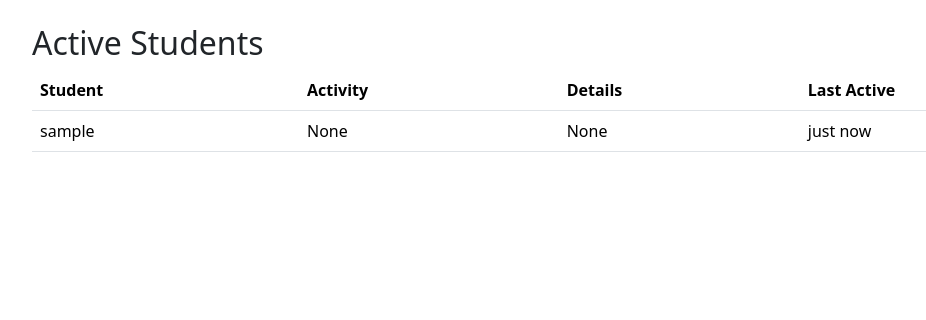
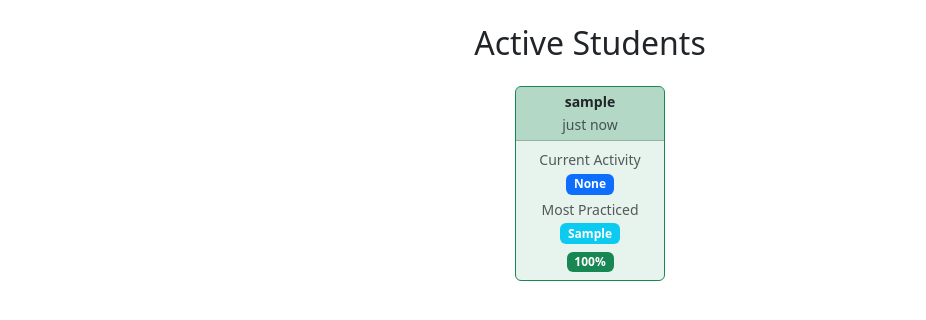
Before and after one commit to KennethWeiss/MathFluency, a Flask app: page /active-students in a window 1280 px wide. Shown: the part 56-376 px from the top of the page, without its empty margins (50-976 px from the left). Run offline with Flask 3, Linux system fonts and the light colour scheme; a user stored in the database is signed in; data comes from the database, SQL or seed files in the repository; tables that the repository leaves empty hold one stand-in row (values such as "Sample post").

Commit message:
style: change cards on active_students to fit better

```diff
--- a/routes/teacher_routes.py
+++ b/routes/teacher_routes.py
@@ -3,6 +3,8 @@ from flask_login import login_required, current_user
 from datetime import datetime, timedelta
 from app import db
 from models.active_session import ActiveSession
+from models.practice_attempt import PracticeAttempt
+from sqlalchemy import func
 
 teacher_bp = Blueprint('teacher', __name__)
 
@@ -19,4 +21,42 @@ def active_students():
         ActiveSession.last_active >= cutoff
     ).order_by(ActiveSession.last_active.desc()).all()
 
-    return render_template('active_students.html', active_sessions=active_sessions)
+    # Get performance data for each student
+    student_stats = {}
+    for session in active_sessions:
+        # Get recent attempts (last 20) to calculate accuracy
+        recent_attempts = PracticeAttempt.query.filter_by(
+            user_id=session.user_id
+        ).order_by(
+            PracticeAttempt.created_at.desc()
+        ).limit(20).all()
+
+        if recent_attempts:
+            correct = sum(1 for attempt in recent_attempts if attempt.is_correct)
+            accuracy = (correct / len(recent_attempts)) * 100
+            operation_counts = {}
+            for attempt in recent_attempts:
+                operation_counts[attempt.operation] = operation_counts.get(attempt.operation, 0) + 1
+            most_practiced = max(operation_counts.items(), key=lambda x: x[1])[0] if operation_counts else None
+        else:
+            accuracy = 0
+            most_practiced = None
+
+        student_stats[session.user_id] = {
+            'accuracy': accuracy,
+            'most_practiced': most_practiced,
+            'accuracy_color': get_accuracy_color(accuracy)
+        }
+
+    return render_template('active_students.html',
+                        active_sessions=active_sessions,
+                        student_stats=student_stats)
+
+def get_accuracy_color(accuracy):
+    """Return Bootstrap color class based on accuracy"""
+    if accuracy >= 90:
+        return 'success'
+    elif accuracy >= 70:
+        return 'warning'
+    else:
+        return 'danger'
--- a/templates/active_students.html
+++ b/templates/active_students.html
@@ -1,30 +1,44 @@
-<!-- templates/active_students.html -->
 {% extends "base.html" %}
 
 {% block content %}
 <div class="container mt-4">
-    <h2>Active Students</h2>
-    <div class="table-responsive">
-        <table class="table">
-            <thead>
-                <tr>
-                    <th>Student</th>
-                    <th>Activity</th>
-                    <th>Details</th>
-                    <th>Last Active</th>
-                </tr>
-            </thead>
-            <tbody>
-                {% for session in active_sessions %}
-                <tr>
-                    <td>{{ session.user.username }}</td>
-                    <td>{{ session.activity_type }}</td>
-                    <td>{{ session.details }}</td>
-                    <td>{{ session.last_active | timeago }}</td>
-                </tr>
-                {% endfor %}
-            </tbody>
-        </table>
+    <h2 class="mb-4 text-center">Active Students</h2>
+    <div class="row row-cols-1 row-cols-sm-2 row-cols-md-3 row-cols-lg-4 g-2 justify-content-center">
+        {% for session in active_sessions %}
+        {% set stats = student_stats[session.user_id] %}
+        <div class="col d-flex justify-content-center">
+            <div class="card border-{{ stats.accuracy_color }} bg-{{ stats.accuracy_color }} bg-opacity-10" style="width: 150px;">
+                <div class="card-header py-1 px-2 text-center bg-{{ stats.accuracy_color }} bg-opacity-25">
+                    <div class="small fw-bold">{{ session.user.username }}</div>
+                    <small class="text-muted">{{ session.last_active | timeago }}</small>
+                </div>
+                <div class="card-body p-2 text-center">
+                    <div class="mb-1">
+                        <div class="text-muted small">Current Activity</div>
+                        <span class="badge bg-primary">{{ session.activity_type }}</span>
+                        {% if session.details %}
+                        <small class="text-muted d-block text-truncate">{{ session.details }}</small>
+                        {% endif %}
+                    </div>
+
+                    <div class="mb-1">
+                        <div class="text-muted small">Most Practiced</div>
+                        {% if stats.most_practiced %}
+                        <span class="badge bg-info">{{ stats.most_practiced }}</span>
+                        {% else %}
+                        <small class="text-muted">No practice data</small>
+                        {% endif %}
+                    </div>
+
+                    <div>
+                        <span class="badge bg-{{ stats.accuracy_color }}">
+                            {{ "%.0f"|format(stats.accuracy) }}%
+                        </span>
+                    </div>
+                </div>
+            </div>
+        </div>
+        {% endfor %}
     </div>
 </div>
 {% endblock %}
```
